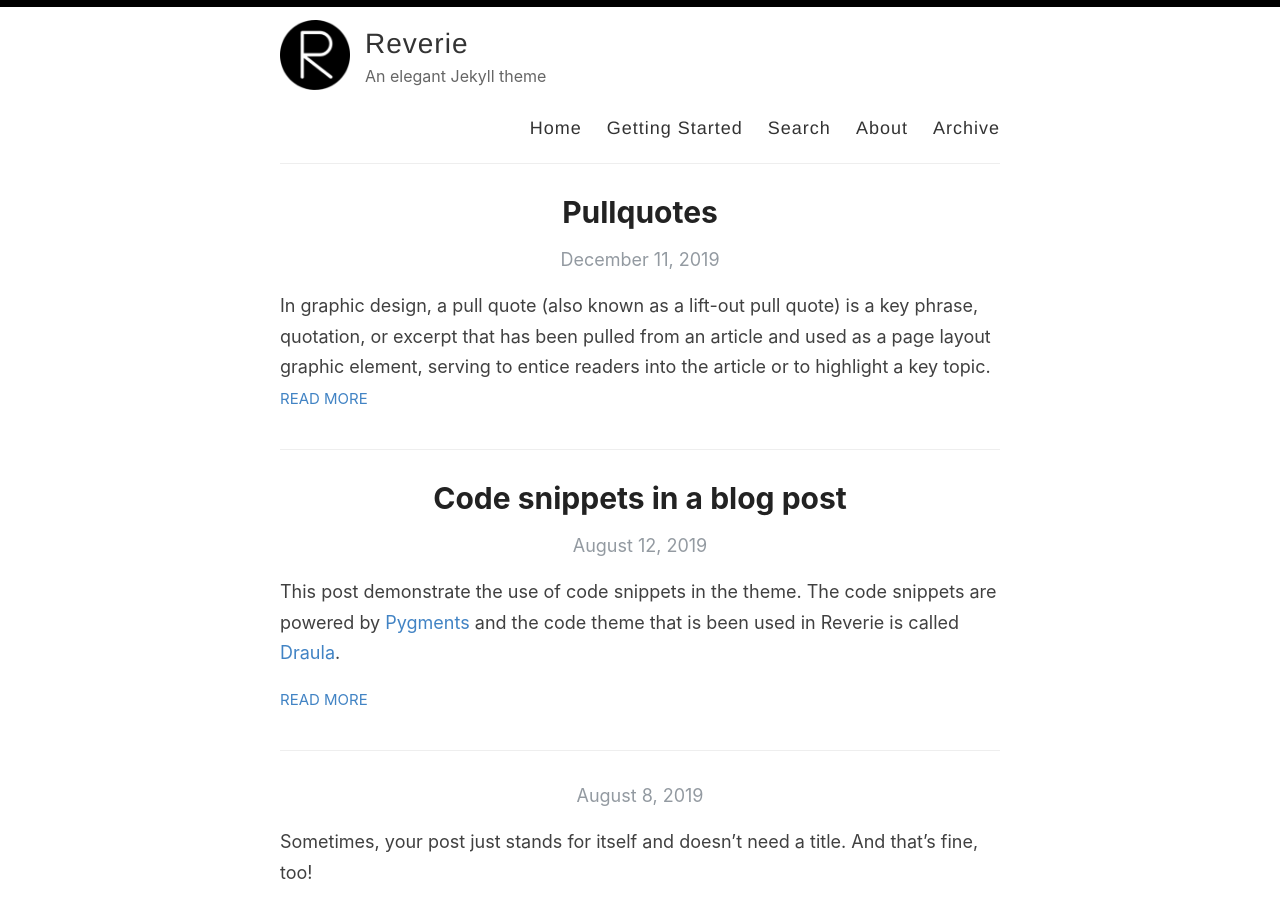
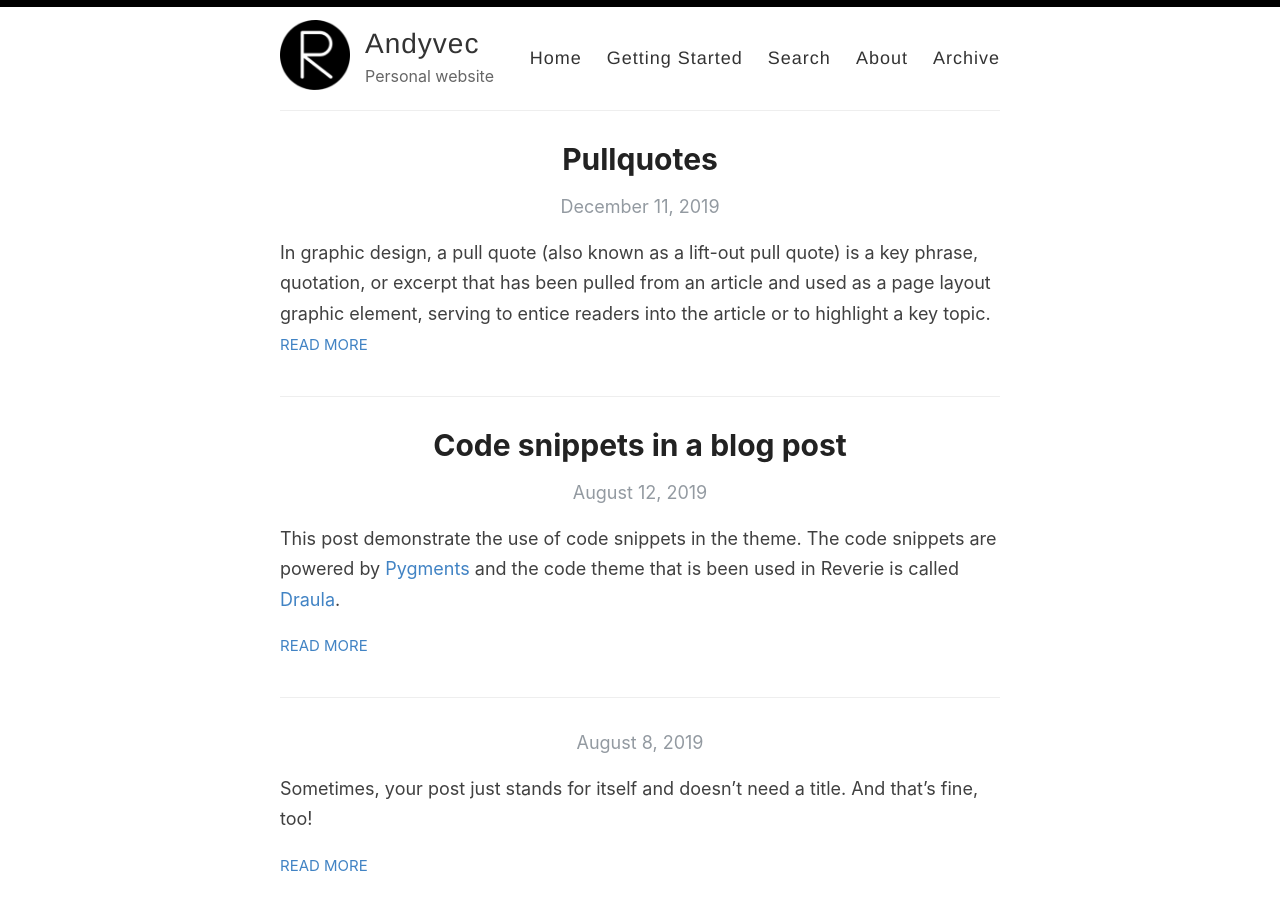
Before and after one commit to Andyvec/www.andyvec.com, a Jekyll site: the page built from index.html, in a window 1280 px wide and 900 px high. Built offline with Jekyll 4.4.1, drawn with Linux system fonts in a browser that asks for light colours; the list of posts is cut into pages by our own code.

Commit message:
Testing initial config

```diff
--- a/_config.yml
+++ b/_config.yml
@@ -3,13 +3,13 @@
 #
 
 # Name of your site (displayed in the header)
-name: Reverie
+name: Andyvec
 
 # Name of the author
 author: Amit Merchant
 
 # Short bio or description (displayed in the header)
-description: An elegant Jekyll theme
+description: Personal website
 
 # URL of your avatar or profile pic (you could use your GitHub profile pic)
 avatar: /images/reverie.png
@@ -21,15 +21,15 @@
 # Includes an icon in the footer for each username you enter
 footer-links:
   dribbble:
-  email: amit.d.merchant@gmail.com
+  email:
   facebook:
   flickr:
-  github: amitmerchant1990/reverie
+  github: Andyvec/www.andyvec.com
   instagram:
   linkedin:
   pinterest:
   rss: rss
-  twitter: amit_merchant
+  twitter:
   stackoverflow:
   youtube: # channel/<your_long_string> or user/<user-name>
   googleplus: # anything in your profile username that comes after plus.google.com/
@@ -41,21 +41,21 @@
 disqus:
 
 # Enter your Google Analytics web tracking code (e.g. UA-2110908-2) to activate tracking
-google_analytics: UA-43339302-11
+google_analytics:
 
 # For newer "GA4" analytics, use the following instead of the "UA" entry above
-#google_analytics_ga4: G-GABC1DEFG
+#google_analytics_ga4
 
 # Your website URL (e.g. http://amitmerchant1990.github.io or http://www.amitmerchant.com)
 # Used for Sitemap.xml and your RSS feed
-url: http://www.amitmerchant.com/reverie
-enforce_ssl: https://www.amitmerchant.com/reverie
+url: https://andyvec.github.io/www.andyvec.com
+enforce_ssl: https://andyvec.github.io/www.andyvec.com
 
 # If you're hosting your site at a Project repository on GitHub pages
 # (http://yourusername.github.io/repository-name)
 # and NOT your User repository (http://yourusername.github.io)
 # then add in the baseurl here, like this: "/repository-name"
-baseurl: "/reverie"
+baseurl: "/www.andyvec.com"
 
 #
 # !! You don't need to change any of the configuration flags below !!
```
